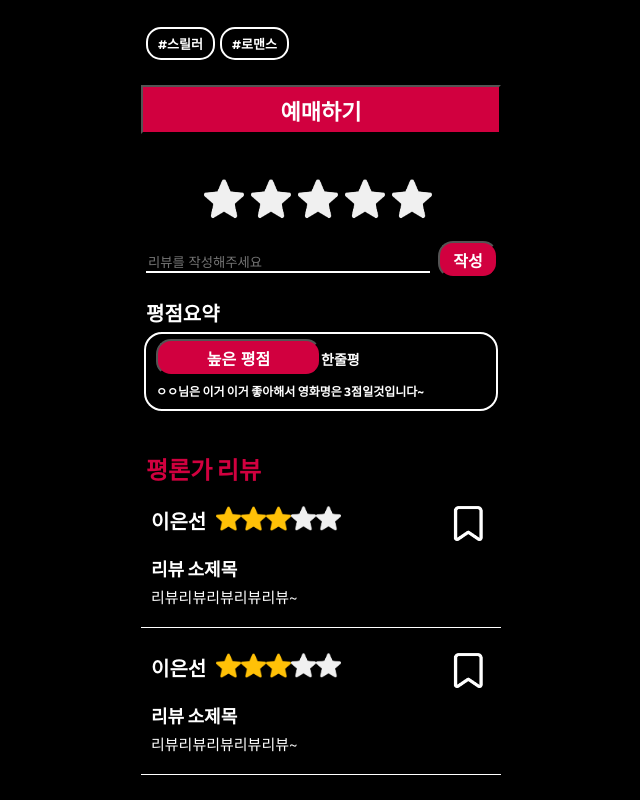
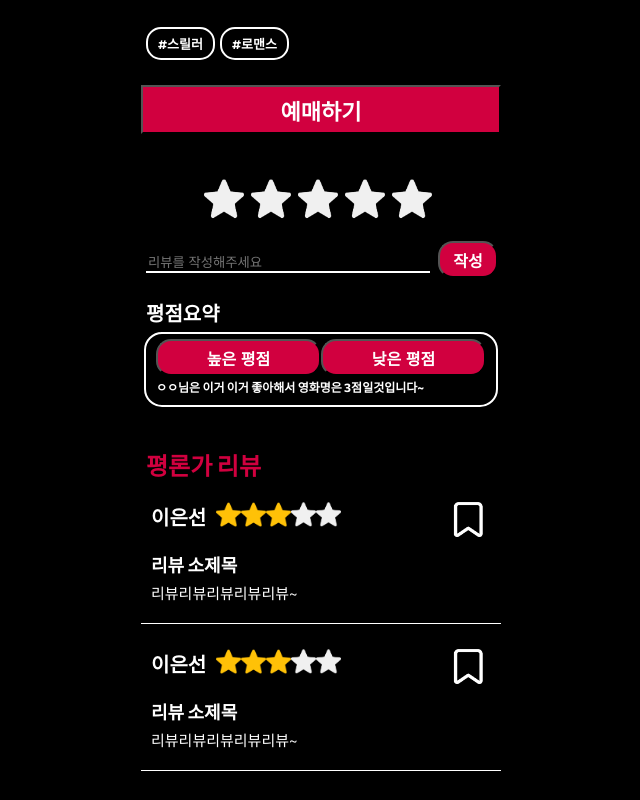
Before and after one commit to Munhak-Zip/Munhak.Zip_Front, a React (Create React App) app: page /movie/detail in a window 1280 px wide. Shown: the part 612-1412 px from the top of the page, without its empty margins (319-959 px from the left). Built offline with nearby package versions, Linux system fonts and the light colour scheme.

Commit message:
[fix/#1] 영화 ui 변경

```diff
--- a/src/views/movie/MovieDetail.js
+++ b/src/views/movie/MovieDetail.js
@@ -145,13 +145,13 @@ const MovieDetail=() =>{
             </div>
             <div className="expect_box">
                 <button className="btn_good_bad">높은 평점</button>
-                <b className="expect_text_mid">한줄평</b>
+                <button className="btn_good_bad">낮은 평점</button>
                 <br/>
                 <b className="expect_text">ㅇㅇ님은 이거 이거 좋아해서 영화명은 3점일것입니다~</b>
             </div>
 
             <div className="critic_title">
-                평론가 리뷰
+            평론가 리뷰
             </div>
 
             {critics.map((critic, index) => (
```
